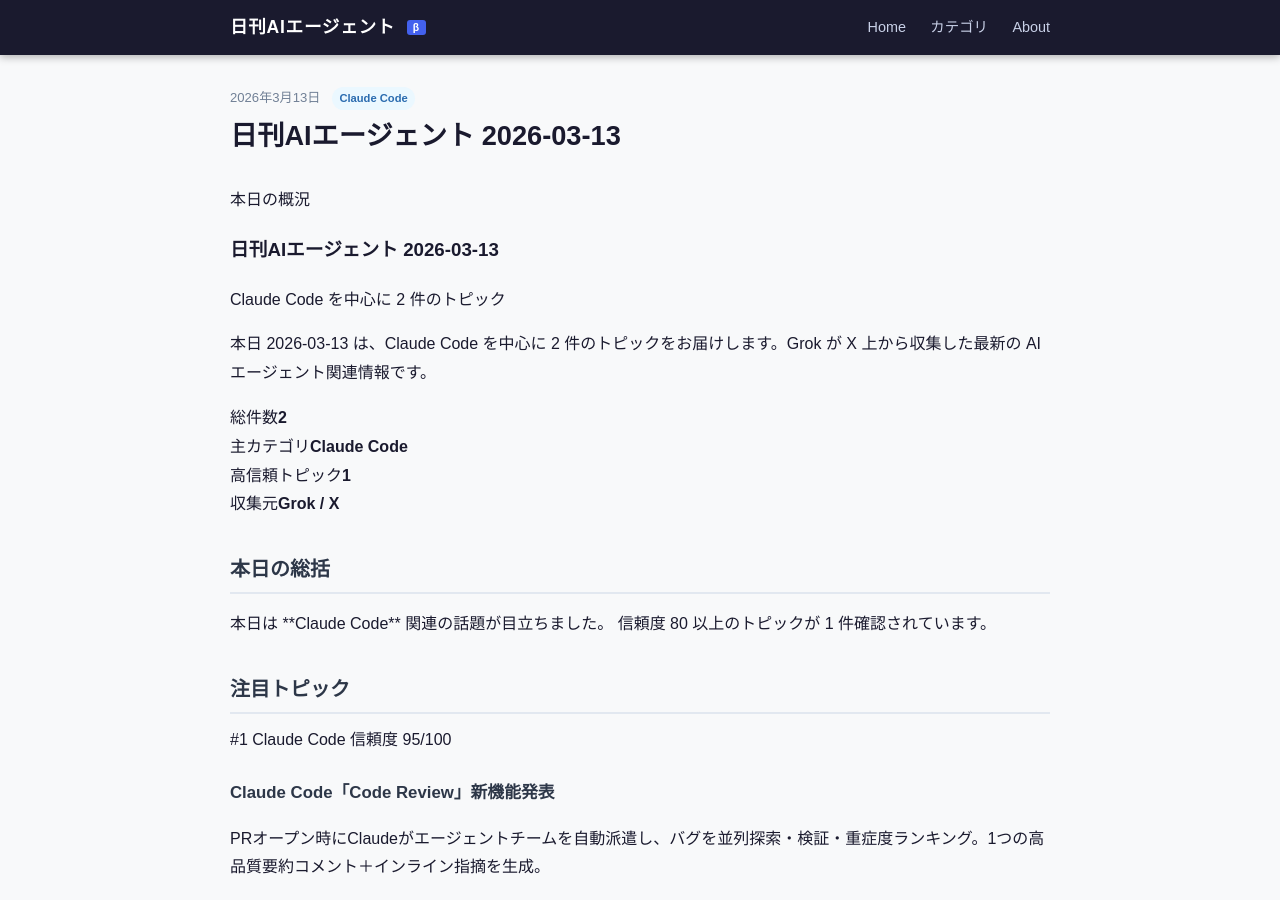
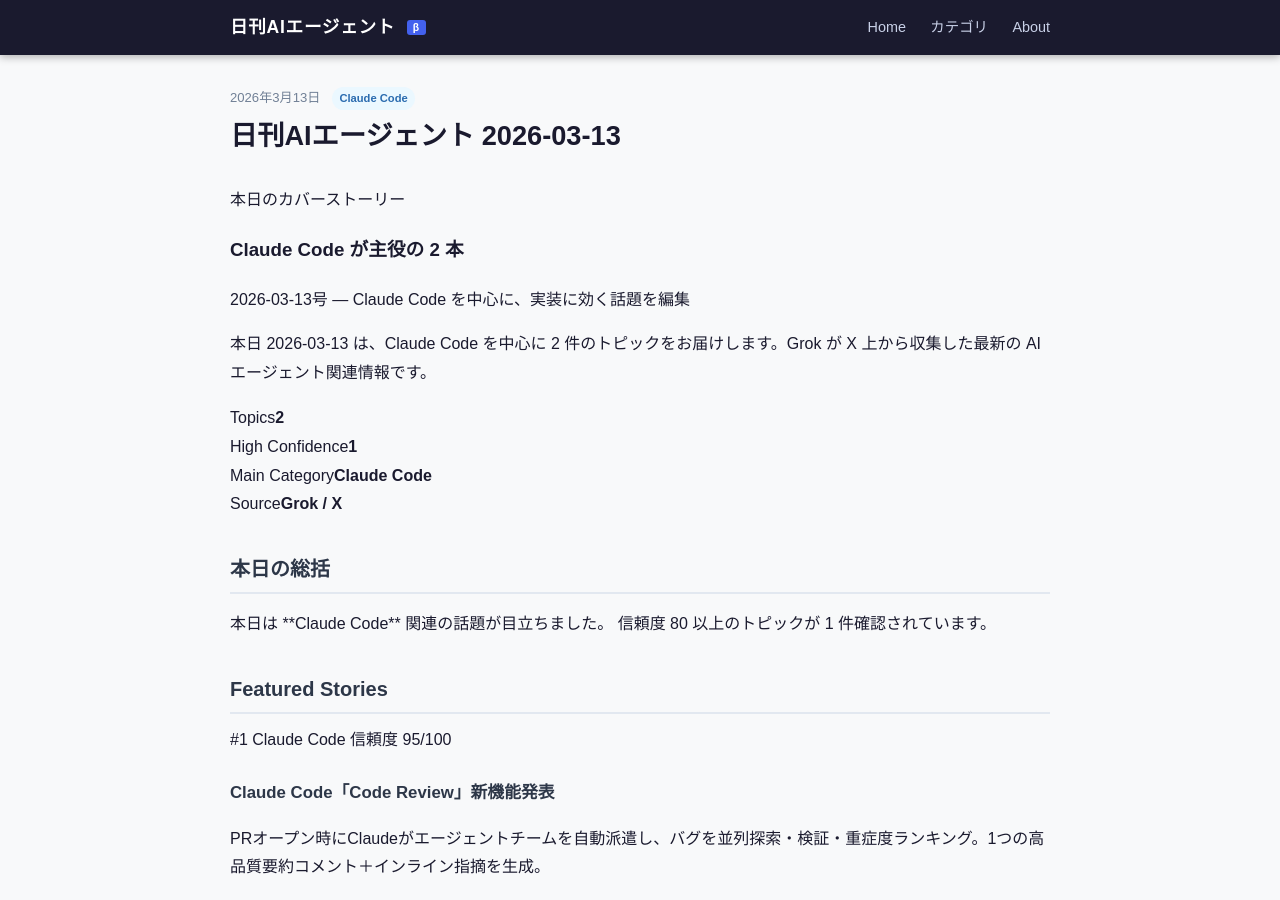
Before and after one commit to garyohosu/daily-ai-agent, a Jekyll site: the page built from docs/_posts/2026-03-13-daily-ai-agent.md, in a window 1280 px wide and 900 px high. Built offline with Jekyll 4.4.1, drawn with Linux system fonts in a browser that asks for light colours.

Commit message:
feat: 日刊AIエージェント 2026-03-14 記事公開

```diff
--- a/data/index.json
+++ b/data/index.json
@@ -34,5 +34,5 @@
       "file": "2026-03-12-daily-ai-agent.md"
     }
   ],
-  "updated_at": "2026-03-14T16:56:20.460415+09:00"
+  "updated_at": "2026-03-14T17:03:20.281299+09:00"
 }
--- a/docs/_posts/2026-03-13-daily-ai-agent.md
+++ b/docs/_posts/2026-03-13-daily-ai-agent.md
@@ -15,16 +15,16 @@
 
 <section class="mag-hero">
   <div class="hero-main">
-    <p class="hero-kicker">本日の概況</p>
-    <h1>日刊AIエージェント 2026-03-13</h1>
-    <p class="hero-sub">Claude Code を中心に 2 件のトピック</p>
+    <p class="hero-kicker">本日のカバーストーリー</p>
+    <h1>Claude Code が主役の 2 本</h1>
+    <p class="hero-sub">2026-03-13号 — Claude Code を中心に、実装に効く話題を編集</p>
     <p class="hero-lead">本日 2026-03-13 は、Claude Code を中心に 2 件のトピックをお届けします。Grok が X 上から収集した最新の AI エージェント関連情報です。</p>
   </div>
   <div class="hero-stats">
-    <div class="stat-card"><span>総件数</span><strong>2</strong></div>
-    <div class="stat-card"><span>主カテゴリ</span><strong>Claude Code</strong></div>
-    <div class="stat-card"><span>高信頼トピック</span><strong>1</strong></div>
-    <div class="stat-card"><span>収集元</span><strong>Grok / X</strong></div>
+    <div class="stat-card"><span>Topics</span><strong>2</strong></div>
+    <div class="stat-card"><span>High Confidence</span><strong>1</strong></div>
+    <div class="stat-card"><span>Main Category</span><strong>Claude Code</strong></div>
+    <div class="stat-card"><span>Source</span><strong>Grok / X</strong></div>
   </div>
 </section>
 
@@ -35,7 +35,7 @@
 
 
 <section class="top-stories">
-  <h2>注目トピック</h2>
+  <h2>Featured Stories</h2>
   <div class="lead-grid">
 
 <article class="story-card lead">
```
Also changed, not shown: docs/_posts/2026-03-12-daily-ai-agent.md (+8 -8 lines), docs/_posts/2026-03-14-daily-ai-agent.md (+8 -8 lines).
